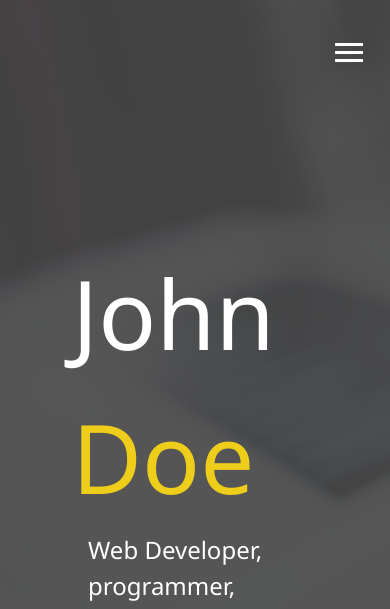
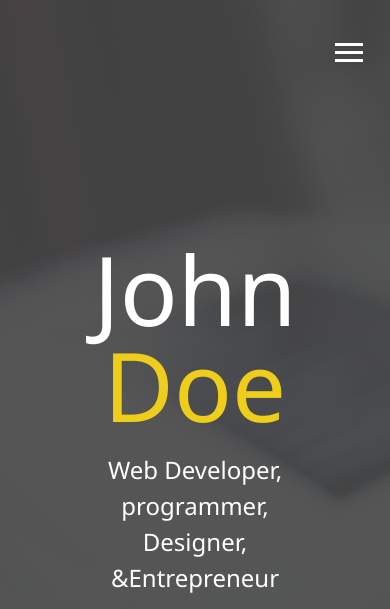
Before and after one commit to Fadelnehme/modern-portfolio, a website: page dist/index.html in a window 390 px wide. Shown: the top 609 px of the page. Drawn offline with Linux system fonts and the light colour scheme.

Commit message:
Added media queries and made menu overlay responsive

```diff
--- a/sass/_config.scss
+++ b/sass/_config.scss
@@ -28,3 +28,30 @@ $background-opacity:0.9;
 
     }
 }
+
+
+// mida query mixins
+@mixin mediasm {
+    @media screen and (max-width:500px) {
+        @content;
+    }
+
+}
+@mixin mediamd {
+    @media screen and (max-width:768px) {
+        @content;
+    }
+
+}
+@mixin medialg {
+    @media screen and (min-width:769px) and (max-width:1170px) {
+        @content;
+    }
+
+}
+@mixin mediaxl {
+    @media screen and (min-width:1171px) {
+        @content;
+    }
+
+}
--- /dev/null
+++ b/sass/_mobile.scss
@@ -0,0 +1,53 @@
+// widescreens
+@include mediaxl {
+
+}
+// desktop & laptops
+@include medialg {
+
+}
+// tablets & samll laptops
+@include mediamd {
+    main {
+        align-items: center;
+        text-align: center;
+
+        .lg-heading{
+            line-height: 1;
+            margin-bottom: 1rem;
+        }
+    }
+
+    ul.menu-nav, div.menu-branding {
+
+        float: none;
+        width: 100%;
+        min-height: 0;
+
+        &.show{
+            transform: translate3d(0, 0, 0);
+        }
+    }
+.menu-nav {
+    height: 75vh;
+    transform: translate3d(-100%, 0, 0);
+    font-size: 24px;
+}
+.menu-branding{
+    height: 25vh;
+    transform: translate3d(100%, 0, 0);
+
+    .portrait{
+        background: url('../img/portrait_small.jpg');
+        width: 150px;
+        height: 150px;
+    }
+}
+
+}
+// smart phone
+@include mediasm {
+    main#home h1 {
+        margin-top: 10vh;
+    }
+}
--- a/sass/main.scss
+++ b/sass/main.scss
@@ -1,5 +1,6 @@
 @import 'config';
 @import 'menu';
+@import 'mobile';
 * {
     box-sizing: border-box;
 
```
Also changed, not shown: dist/css/main.css, dist/img/portrait_small.jpg (added).
